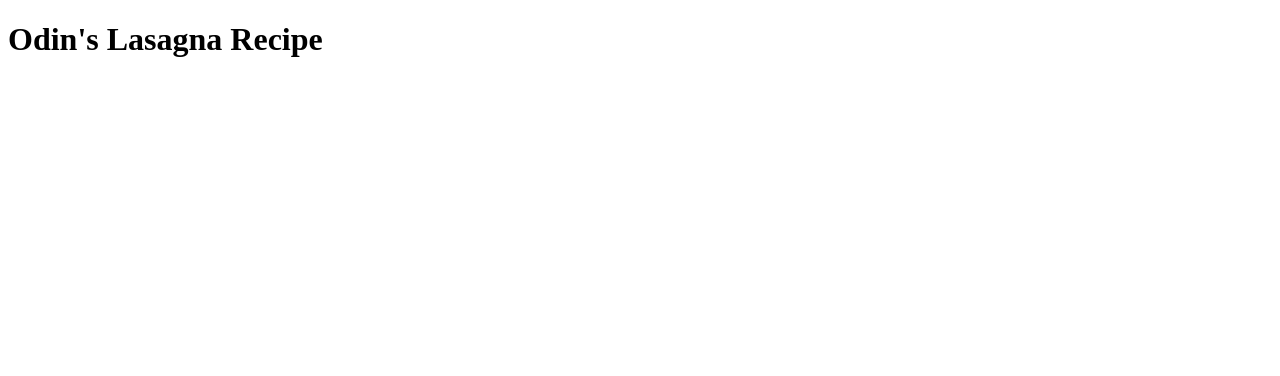
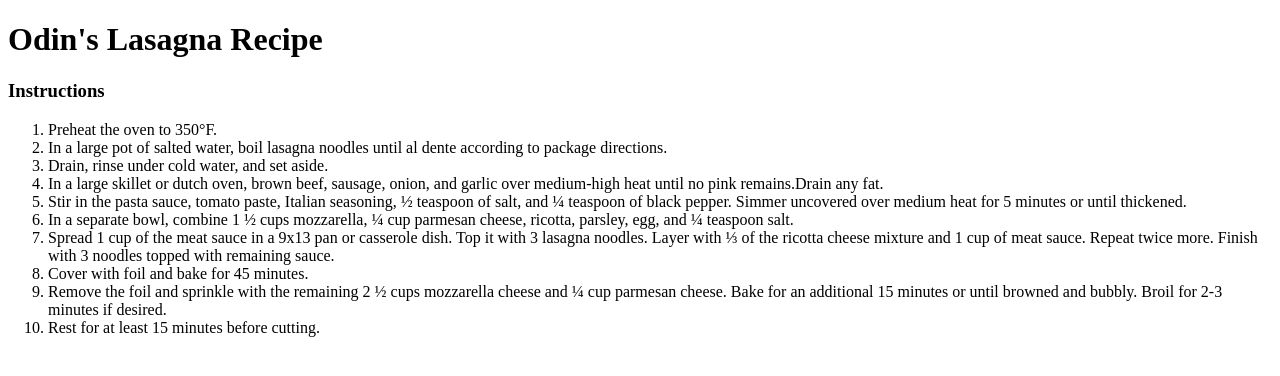
Before and after one commit to mrnakamura721/odin_recipes, a plain HTML site: page recipes/lasagna.html in a window 1280 px wide. Drawn offline with Linux system fonts and the light colour scheme.

Commit message:
Build: Add recipe steps to all recipes

```diff
--- a/recipes/lasagna.html
+++ b/recipes/lasagna.html
@@ -6,5 +6,25 @@
     </head>
     <body>
         <h1>Odin's Lasagna Recipe</h1>
+        <h3>Instructions</h3>
+        <ol>
+            <li>Preheat the oven to 350°F. </li>
+            <li> In a large pot of salted water, boil lasagna noodles until al dente according to package directions. </li>
+            <li> Drain, rinse under cold water, and set aside.</li>
+
+            <li>In a large skillet or dutch oven, brown beef, sausage, onion, and garlic over medium-high heat until no pink remains.Drain any fat.</li>
+
+            <li>Stir in the pasta sauce, tomato paste, Italian seasoning, ½ teaspoon of salt, and ¼ teaspoon of black pepper. Simmer uncovered over medium heat for 5 minutes or until thickened.</li>
+
+            <li>In a separate bowl, combine 1 ½ cups mozzarella, ¼ cup parmesan cheese, ricotta, parsley, egg, and ¼ teaspoon salt.</li>
+
+            <li>Spread 1 cup of the meat sauce in a 9x13 pan or casserole dish. Top it with 3 lasagna noodles. Layer with ⅓ of the ricotta cheese mixture and 1 cup of meat sauce. Repeat twice more. Finish with 3 noodles topped with remaining sauce.</li>
+
+            <li>Cover with foil and bake for 45 minutes. </li>
+
+            <li>Remove the foil and sprinkle with the remaining 2 ½ cups mozzarella cheese and ¼ cup parmesan cheese. Bake for an additional 15 minutes or until browned and bubbly. Broil for 2-3 minutes if desired.</li>
+
+            <li>Rest for at least 15 minutes before cutting.</li>
+        </ol>
     </body>
 </html>
```
Also changed, not shown: recipes/chickpea.html (+6 -0 lines), recipes/toast.html (+8 -0 lines).
